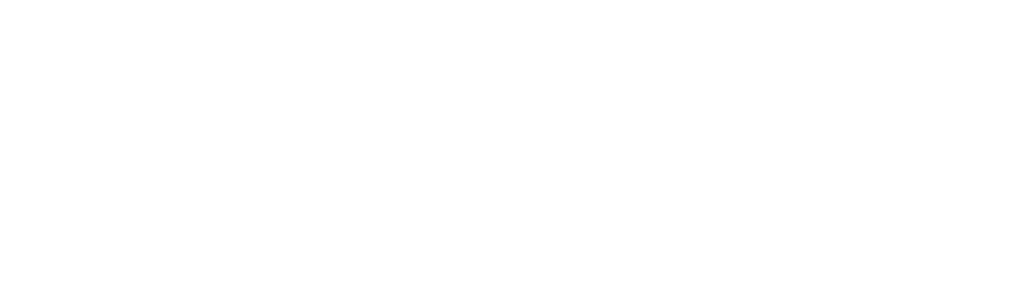
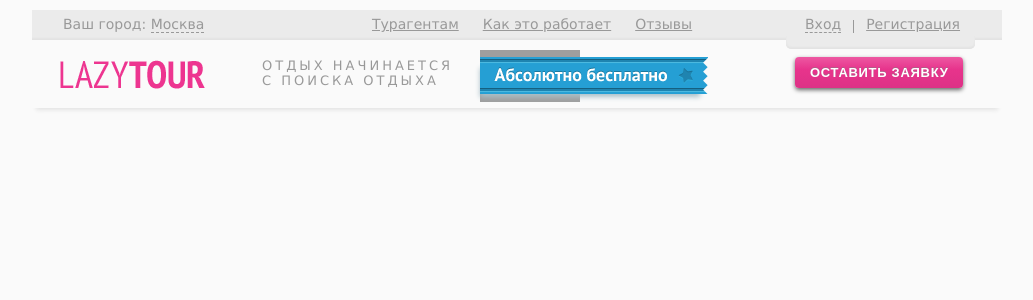
Before and after one commit to AndreyKachanov/lazytour, a PHP site: page / in a window 1280 px wide. Before the commit the part shown is empty. Shown: the top 300 px of the page, without its empty margins (123-1156 px from the left). Run offline with PHP 8.4, Linux system fonts and the light colour scheme; grey boxes are pictures that could not be loaded.

Commit message:
Adding header

```diff
--- a/index.php
+++ b/index.php
@@ -1,9 +1,49 @@
-<!DOCTYPE HTML>
+<!DOCTYPE html>
 <html>
-<head>
-	<title></title>
-</head>
-<body>
+	<head>
+		<title>Lazytour</title>
+		<meta http-equiv="Content-Type" content="text/html; charset=uft-8">
+		<link rel="stylesheet" type="text/css" href="style.css">
 
-</body>
+	</head>
+	<body>
+		<div id="wrapper">
+			<header>
+				<div class="top_menu">
+					<div class="child_left">
+						Ваш город: <span id="dashed_border">Москва</span>
+					</div>
+					<div class="child_center">
+						<ul>
+							<li><a href="">Турагентам</a></li>
+							<li><a href="">Как это работает</a></li>
+							<li><a href="">Отзывы</a></li>
+						</ul>
+					</div>
+					<div class="child_right">
+						<ul>
+							<li id="dashed_border"><a href="">Вход</a></li>
+							<li id="separator"></li>
+							<li><a href="">Регистрация</a></li>
+						</ul>
+					</div>
+					<div class="protrusion"></div>
+				</div>
+				<div class="lazytour">
+					<h1 class="logo">
+						<a href="#">Lazytour</a>
+					</h1>
+					<div class="recreation">
+						<p>Отдых начинается<br>с поиска отдыха</p>
+					</div>
+					<div class="left_shadow"></div>
+					<div class="absolute"></div>
+					<div class="claim">
+						<button type="button" name="" value="" class="button_claim">Оставить заявку</button>
+					</div>
+				</div>
+			</header>
+
+		</div>
+	</body>
 </html>
--- /dev/null
+++ b/style.css
@@ -0,0 +1,206 @@
+.clear {
+	clear: both;
+}
+
+* {
+	-webkit-box-sizing: border-box;
+	-moz-box-sizing: border-box;
+	box-sizing: border-box;
+}
+
+html {
+	font-size: 125%;
+}
+
+body {
+	font-size: 50%;
+}
+
+p, ul {
+	padding: 0;
+	margin: 0;
+}
+img {
+	border: none;
+}
+
+body {
+	padding: 10px 0;
+	margin: 0;
+	background: #fafafa;
+}
+
+#wrapper {
+	width: 970px;
+	/*height: 1500px;*/
+	margin: 0 auto;
+}
+
+/*шапка*/
+header {
+	/*border: 1px solid green;*/
+	width: 100%;
+}
+
+header .top_menu {
+	height: 30px;
+	background: #ebebeb;
+	position: relative;
+	z-index: 0;
+	box-shadow: inset 0 -4px 2px -2px #e3e3e3;
+}
+
+/*начало верхнего меню*/
+.child_left, .child_center, .child_right {
+	font: 1.4em "Myriad Pro", Verdana, sans-serif;
+	color: #999999;
+	position: absolute;
+    top: 0; bottom: 0; left: 0; right: 0;
+    height: 59%;
+}
+
+.child_center ul li, .child_right ul li {
+	list-style: none;
+	float: left;
+	padding: 0 12px;
+}
+
+.child_center ul li a, .child_right ul li a {
+	text-decoration: underline;
+	color: #999999;
+}
+
+.child_center ul li a:hover, .child_right ul li a:hover {
+	color: #333333;
+}
+
+#dashed_border a, .child_left #dashed_border {
+	border-bottom: 1px dashed #999999;
+	text-decoration: none;
+}
+
+.child_right #separator {
+	height: 13px;
+	border-right: 1px solid #999999;
+	padding: 0;
+	margin-top: 4px;
+}
+
+.child_left {
+    width: 200px;
+    margin: auto 0px auto 31px;
+}
+
+.child_center {
+    /*width: 300px;*/
+    margin: auto 0px auto 328px;
+}
+
+.child_right {
+    /*width: 160px;*/
+    margin: auto 0px auto 761px;
+}
+
+.protrusion {
+	width: 189px;
+	height: 13px;
+	background: #ebebeb;
+	position: absolute;
+	right: 27px;
+	top: 26px;
+	z-index: 1;
+	border-radius: 0 0 5px 5px;
+	box-shadow: inset 0px -2px 2px #e3e3e3;
+}
+/*конец верхнего меню*/
+
+
+/*начало блока логтипа LazyTour*/
+.lazytour {
+	height: 68px;
+	box-shadow:  0 6px 4px -4px #e3e3e3;
+	position: relative;
+}
+
+.logo {
+	margin: 0;
+	position: absolute;
+	top: 20px;
+	left: 28px;
+
+}
+
+.logo a {
+  width: 145px;
+  height: 29px;
+  outline: none;
+  display: block;
+  text-indent: -9999px;
+  background: url(img/logo.png) no-repeat;
+}
+
+.recreation {
+	position: absolute;
+	top: 18px;
+	left: 230px;
+	text-transform: uppercase;
+	font: 1.3em "Myriad Pro", Verdana, sans-serif;
+	color: #999999;
+}
+
+.recreation p {
+	letter-spacing: 3px;
+}
+
+.left_shadow {
+	height: 52px;
+	width: 100px;
+	position: absolute;
+	left: 448px;
+	top: 10px;
+	background: url(img/left_shadow.png) no-repeat;
+}
+
+.absolute {
+	width: 228px;
+	height: 37px;
+	position: absolute;
+	left: 448px;
+	top: 17px;
+	background: url(img/absolute.png) no-repeat;
+	box-shadow: -4px 7px 5px -4px #abc0c9, 0px 0px 0 #abc0c9;
+}
+
+.claim {
+	position: absolute;
+	left: 763px;
+	top: 17px;
+}
+
+.button_claim {
+	/*outline: none;*/
+	border: none;
+	cursor: pointer;
+	text-transform: uppercase;
+	background: #ed58a2; /* Old browsers */
+	background: -moz-linear-gradient(top,  #ed58a2 0%, #e7348c 40%, #dd3186 100%); /* FF3.6+ */
+	background: -webkit-gradient(linear, left top, left bottom, color-stop(0%,#ed58a2), color-stop(40%,#e7348c), color-stop(100%,#dd3186)); /* Chrome,Safari4+ */
+	background: -webkit-linear-gradient(top,  #ed58a2 0%,#e7348c 40%,#dd3186 100%); /* Chrome10+,Safari5.1+ */
+	background: -o-linear-gradient(top,  #ed58a2 0%,#e7348c 40%,#dd3186 100%); /* Opera 11.10+ */
+	background: -ms-linear-gradient(top,  #ed58a2 0%,#e7348c 40%,#dd3186 100%); /* IE10+ */
+	background: linear-gradient(to bottom,  #ed58a2 0%,#e7348c 40%,#dd3186 100%); /* W3C */
+	filter: progid:DXImageTransform.Microsoft.gradient( startColorstr='#ed58a2', endColorstr='#dd3186',GradientType=0 ); /* IE6-9 */
+	padding: 8px 15px;
+	-webkit-border-radius: 4px;
+	-moz-border-radius: 4px;
+	border-radius: 4px;
+	-webkit-box-shadow: 0px 2px 4px #666666;
+  	-moz-box-shadow: 0px 2px 4px #666666;
+  	box-shadow: 0px 2px 4px #666666;
+	text-shadow: #b15d87 0 -1px 0;
+	color: #fff;
+	font: bold 1.3em Arial, sans-serif;
+	letter-spacing: 0.7px;
+}
+
+/*конец блока логтипа LazyTour*/
```
Also changed, not shown: img/absolute.png (added), img/logo.png (added).
